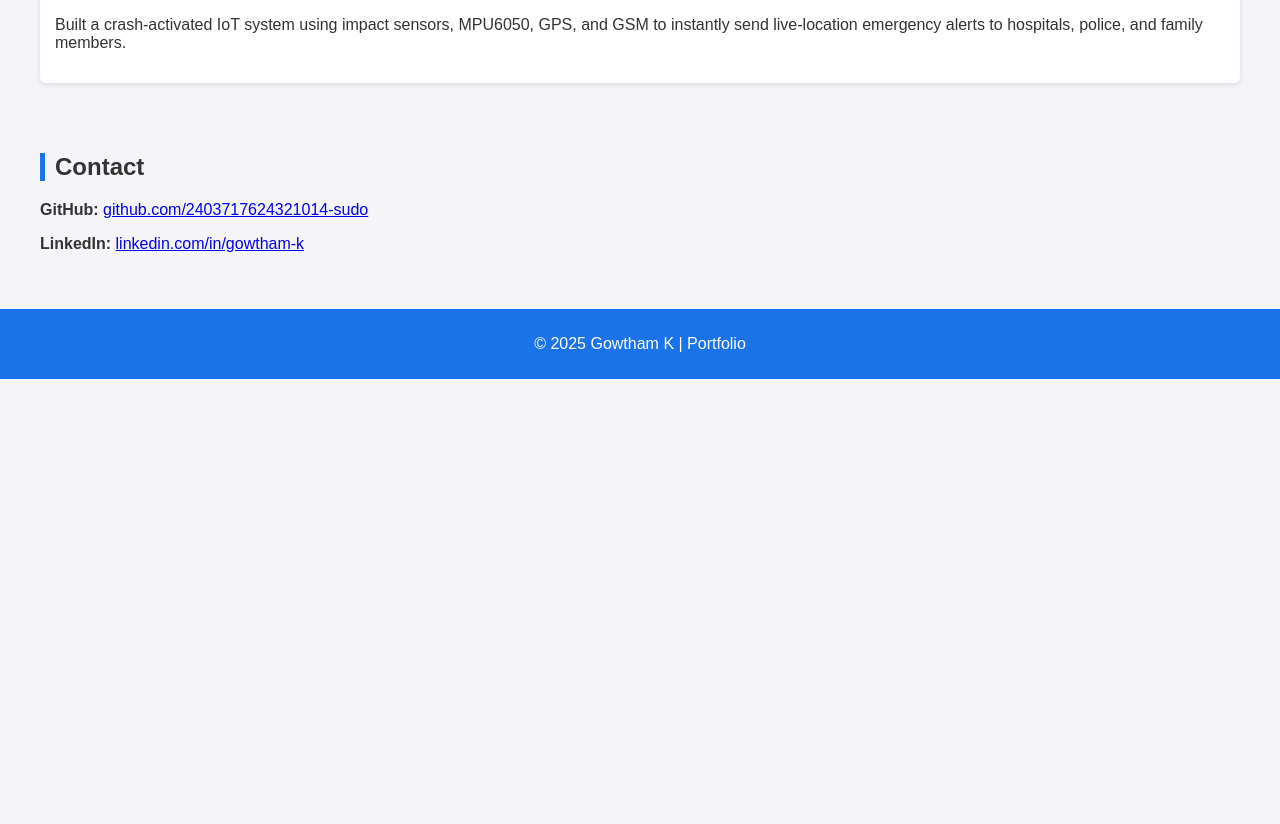
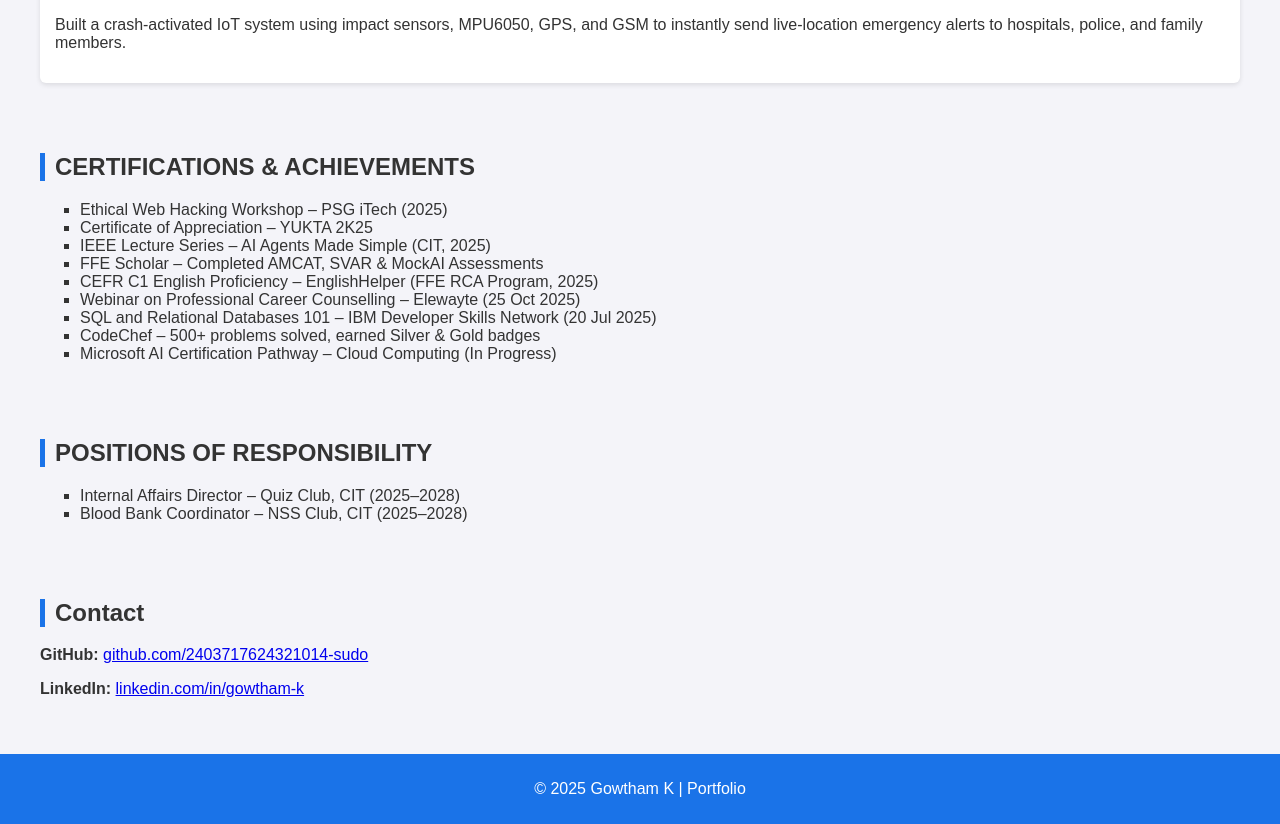
Before and after one commit to 2403717624321014-sudo/2403717624321014-sudo.github.io, a plain HTML site: page index.html in a window 1280 px wide. Shown: the part 967-1791 px from the top of the page. Before the commit the page ends 1346 px from the top, so only its background shows below. Drawn offline with Linux system fonts and the light colour scheme.

Commit message:
Update index.html

```diff
--- a/index.html
+++ b/index.html
@@ -1,4 +1,3 @@
-
 <!DOCTYPE html>
 <html lang="en">
 <head>
@@ -52,6 +51,31 @@
     </div>
 </section>
 
+<!-- ⭐ New section inserted here (correct location) -->
+<section class="certifications">
+    <h2>CERTIFICATIONS & ACHIEVEMENTS</h2>
+    <ul>
+        <li>Ethical Web Hacking Workshop – PSG iTech (2025)</li>
+        <li>Certificate of Appreciation – YUKTA 2K25</li>
+        <li>IEEE Lecture Series – AI Agents Made Simple (CIT, 2025)</li>
+        <li>FFE Scholar – Completed AMCAT, SVAR & MockAI Assessments</li>
+        <li>CEFR C1 English Proficiency – EnglishHelper (FFE RCA Program, 2025)</li>
+        <li>Webinar on Professional Career Counselling – Elewayte (25 Oct 2025)</li>
+        <li>SQL and Relational Databases 101 – IBM Developer Skills Network (20 Jul 2025)</li>
+        <li>CodeChef – 500+ problems solved, earned Silver & Gold badges</li>
+        <li>Microsoft AI Certification Pathway – Cloud Computing (In Progress)</li>
+    </ul>
+</section>
+
+<section class="por">
+    <h2>POSITIONS OF RESPONSIBILITY</h2>
+    <ul>
+        <li>Internal Affairs Director – Quiz Club, CIT (2025–2028)</li>
+        <li>Blood Bank Coordinator – NSS Club, CIT (2025–2028)</li>
+    </ul>
+</section>
+<!-- ⭐ End of new section -->
+
 <section class="contact">
     <h2>Contact</h2>
     <p><strong>GitHub:</strong> <a href="https://github.com/2403717624321014-sudo/2403717624321014-sudo.github.io">github.com/2403717624321014-sudo</a></p>
```
